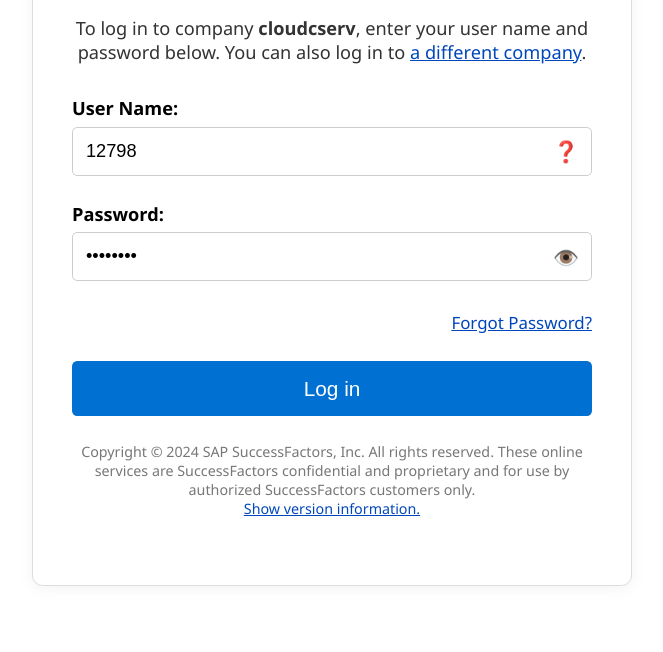
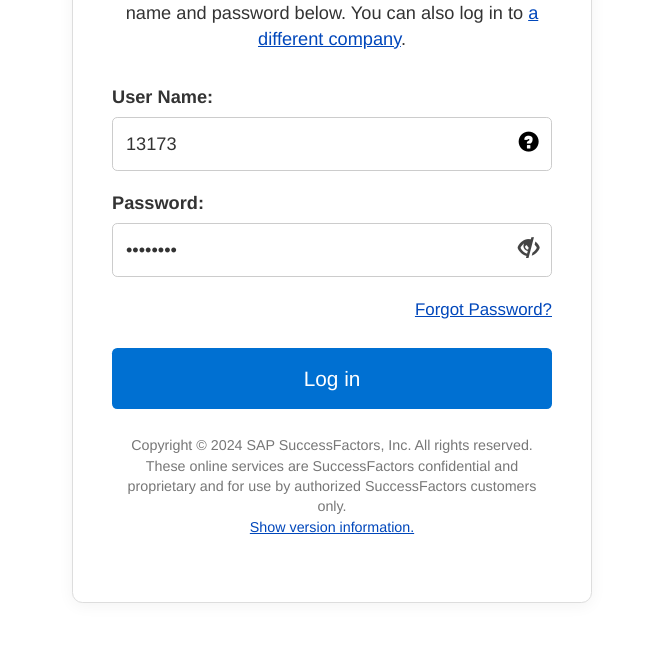
Before and after one commit to satvikbhupalam16/quick-chat, a website: page SF_Home_Page.html in a window 1280 px wide. Shown: the part 388-1040 px from the top of the page, without its empty margins (308-971 px from the left). Drawn offline with nearby package versions, Linux system fonts and the light colour scheme.

Commit message:
Company Code Page update

```diff
--- a/SF_Home_Page.css
+++ b/SF_Home_Page.css
@@ -8,6 +8,7 @@
   align-items: center;
   height: 100vh;
   zoom: 130%;
+
 }
 
 /* Container for login box */
@@ -84,7 +85,7 @@
 
 /* Help icon style (User Name) */
 .help-icon {
-  color: #b30000;
+  color: #000000;
 }
 
 /* Eye icon style (Password) */
--- a/SF_Home_Page.html
+++ b/SF_Home_Page.html
@@ -4,6 +4,7 @@
   <meta charset="UTF-8">
   <title>Login - Cloudcserv</title>
   <link rel="stylesheet" href="SF_Home_Page.css">
+  <link rel="stylesheet" href="https://maxcdn.bootstrapcdn.com/bootstrap/3.3.7/css/bootstrap.min.css">
 </head>
 <body>
   <div class="login-container">
@@ -18,8 +19,8 @@
       <div class="form-group">
         <label for="username">User Name:</label>
         <div class="input-wrapper">
-          <input type="text" id="username" value="12798">
-          <span class="input-icon help-icon">❓</span>
+          <input type="text" id="username" value="13173">
+          <span class="input-icon help-icon"><span class="glyphicon glyphicon-question-sign"></span></span>
         </div>
       </div>
 
@@ -27,7 +28,9 @@
         <label for="password">Password:</label>
         <div class="input-wrapper">
           <input type="password" id="password" value="password">
-          <span class="input-icon toggle-icon">👁️</span>
+          <span class="input-icon toggle-icon">
+            <span class="glyphicon glyphicon-eye-close"></span>
+          </span>
         </div>
       </div>
 
```
Also changed, not shown: index.html (+3 -3 lines).
